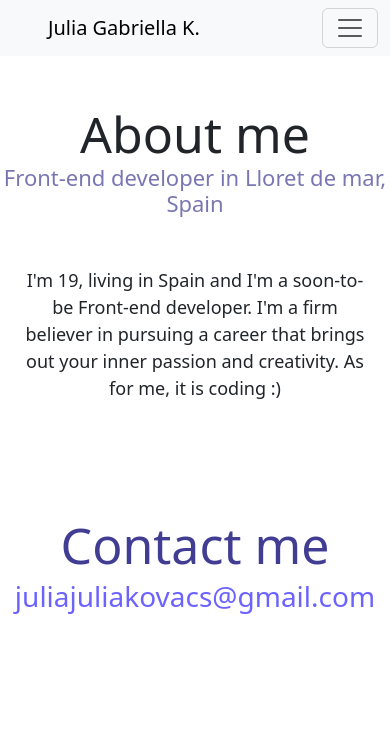
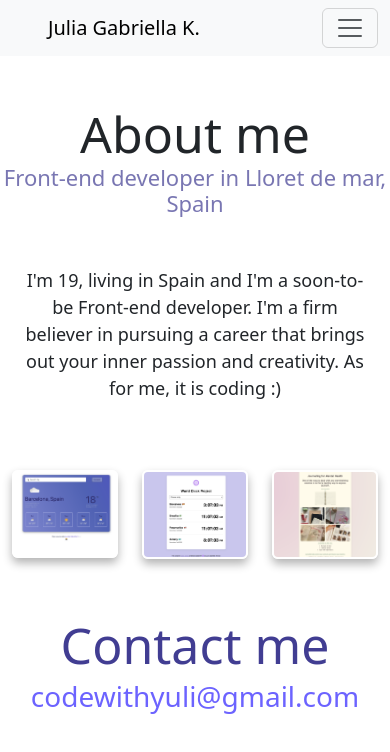
Before and after one commit to gkyuliya/week-3-HOMEWORK-responsive, a plain HTML site: page about.html in a window 390 px wide. Drawn offline with nearby package versions, Linux system fonts and the light colour scheme.

Commit message:
minor SEO and css changes

```diff
--- a/about.html
+++ b/about.html
@@ -78,7 +78,7 @@
 
     <div class="container">
       <div class="row mt-5">
-        <div class="col-sm">
+        <div class="col">
           <a href="https://weather-plus-project.netlify.app/" target="_blank">
             <img
               src="images/weather.png"
@@ -87,7 +87,7 @@
             />
           </a>
         </div>
-        <div class="col-sm">
+        <div class="col">
           <a
             href="https://worlds-clock-project.netlify.app/index.html"
             target="_blank"
@@ -99,7 +99,7 @@
             />
           </a>
         </div>
-        <div class="col-sm">
+        <div class="col">
           <a
             href="https://www.shecodes.io/cohorts/shecodes-basics-add-on-7a5f8b01-70ad-4280-a486-8e70f86945bf/projects/1444187"
             target="_blank"
@@ -117,7 +117,7 @@
     <div id="contact">
       <h2 id="h2-contact">Contact me</h2>
       <a href="mailto:[email]" class="email-link" id="contact-me">
-        juliajuliakovacs@gmail.com
+        codewithyuli@gmail.com
       </a>
     </div>
   </body>
--- a/styles/style.css
+++ b/styles/style.css
@@ -141,6 +141,10 @@ h3 {
   body {
     text-align: center;
   }
+
+  .about-images {
+    display: block;
+  }
 }
 
 #h2-contact {
```
Also changed, not shown: index.html (+4 -2 lines).
